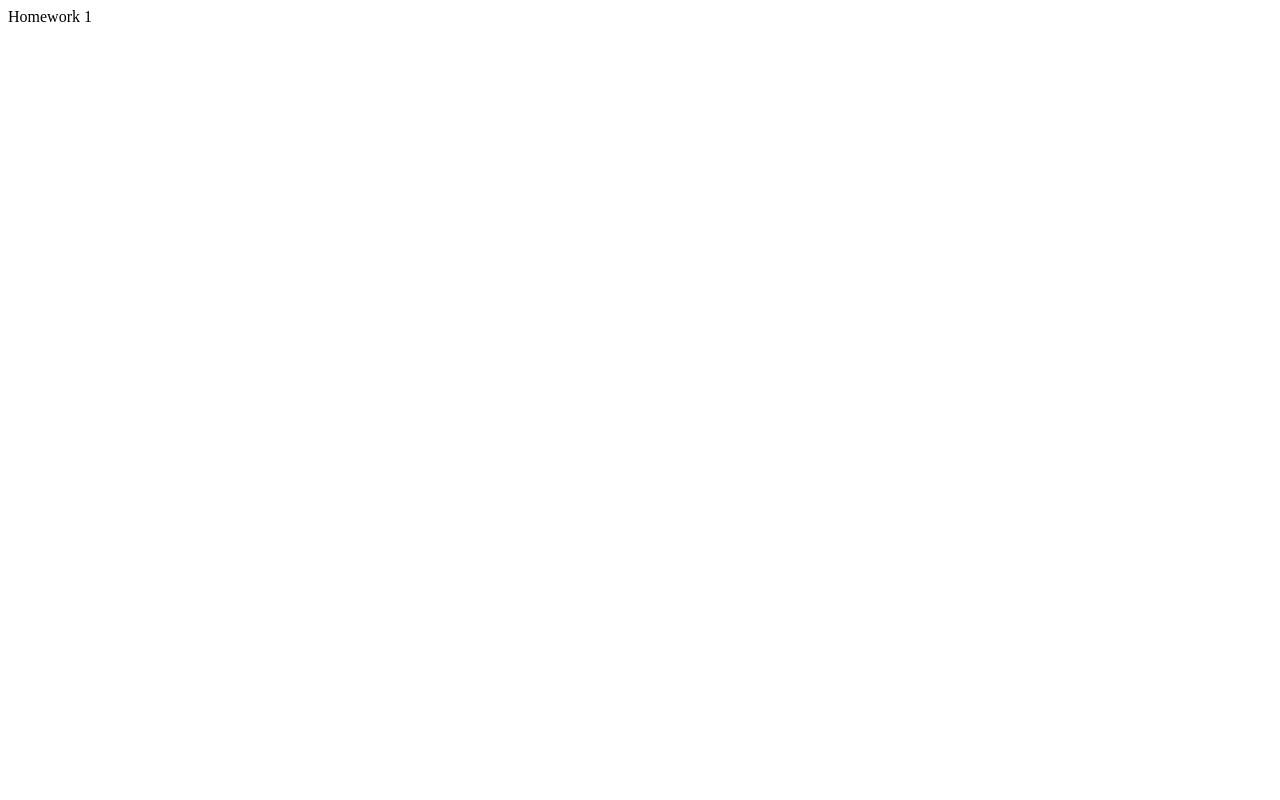
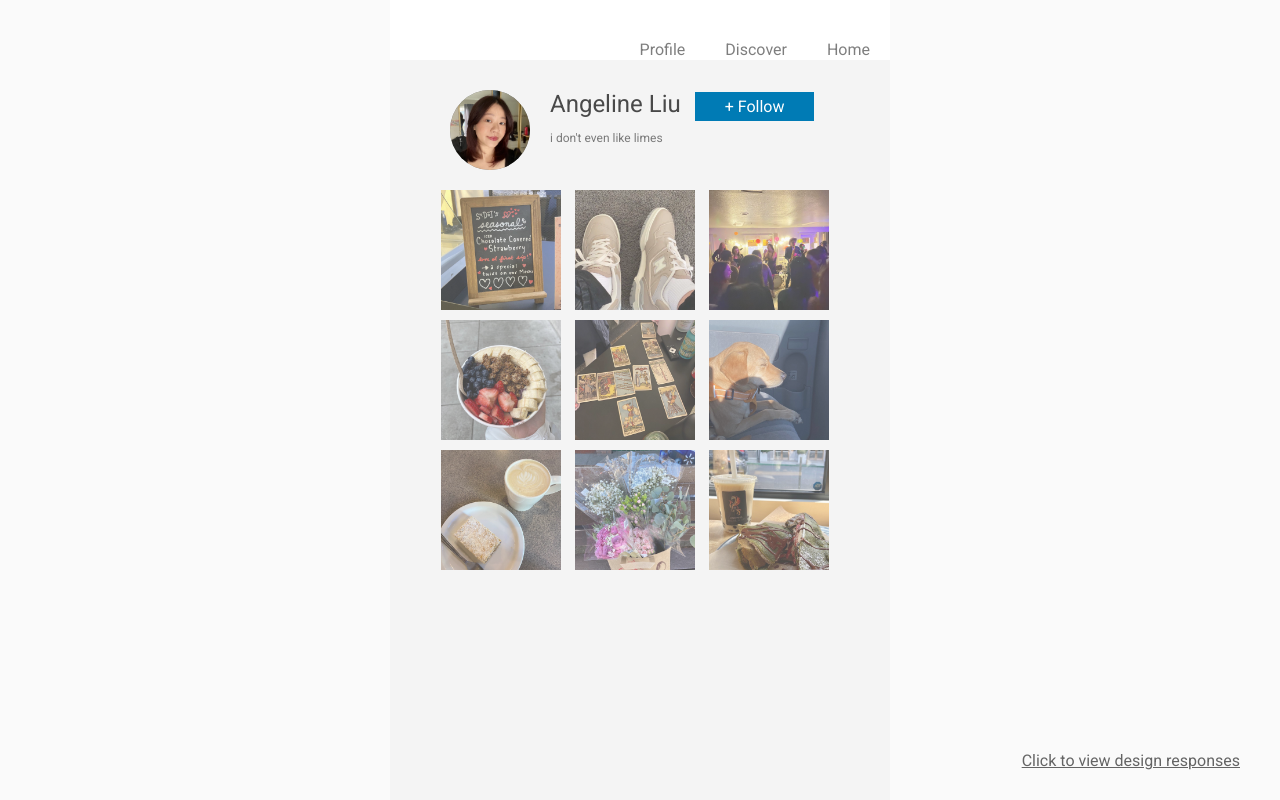
Before and after one commit to angelineliuu/angelineliuu.github.io, a plain HTML site: page homeworks/hw3/index.html in a window 1280 px wide. Drawn offline with Linux system fonts and the light colour scheme.

Commit message:
finished hw3

```diff
--- /dev/null
+++ b/homeworks/hw3/assets/css/initial.css
@@ -0,0 +1,112 @@
+#content {
+	width: 500px;
+	height: 100vh;
+	background: #f4f4f4;
+	margin: 0 auto;
+	position: relative;
+}
+
+#navbar {
+	height: 60px;
+	background: #ffffff;
+}
+
+.navbar-item {
+	float: right;
+	line-height: 60px;
+	opacity: 0.5;
+}
+
+#header {
+	position: relative;
+	top: 0px;
+	width: 100%;
+	height: 100px;
+	padding: 10px 0px;
+}
+
+#profile-pic {
+	display: inline-block;
+	height: 80px;
+	width: 80px;
+	margin: 20px 60px;
+	background-color: rgba(0, 0, 0, 0.5);
+}
+
+#information {
+	display: inline-block;
+	position: absolute;
+	height: 80px;
+	left: 170px;
+	margin-top: 10px;
+	margin-left: -10px;
+	color: rgba(0,0,0, .7);
+}
+
+#username {
+	font-size: 24px;
+	display: inline-block;
+	margin-top: 10px;
+}
+
+#follow-button {
+	background: #007bb5;
+	display: inline-block;
+	margin-top: 10px;
+	margin-left: 10px;
+	color: white;
+}
+
+#about {
+	font-size: 12px;
+	margin-top: 8px;
+	color: rgba(0,0,0, .5);
+	line-height: 1.5em;
+	width: 270px;
+}
+
+.row {
+	width: 100%;
+	height: 120px;
+	text-align: center;
+}
+
+.item {
+	position: relative;
+	background-color: rgba(0, 0, 0, 0.5);
+	display: inline-block;
+	opacity: 0.7;
+	overflow: hidden;
+}
+
+.item, #profile-pic {
+	position: relative;
+}
+
+#design {
+	text-decoration: underline;
+	color: black;
+	opacity: 0.6;
+	transition: 0.2s;
+	text-align: center;
+	position: fixed;
+	right: 40px;
+	bottom: 30px;
+}
+
+#design:hover {
+	opacity: 1;
+	text-decoration: underline;
+}
+
+img {
+	height: 100%;
+	position: absolute;
+	left: 50%;
+	transform: translateX(-50%);
+}
+
+html, body {
+	background: #fafafa;
+	font-family: 'Roboto', sans-serif;
+}
--- /dev/null
+++ b/homeworks/hw3/assets/css/style.css
@@ -0,0 +1,67 @@
+/* PROBLEM 1: Remove white margin of body, html */
+html, body {
+    margin:0
+}
+
+/* PROBLEM 2: Select profile picture and make it round */
+#profile-pic {
+    border-radius: 50%;
+    overflow: hidden
+}
+
+/* PROBLEM 3: Flesh our your follow button! 5 px for the
+top and bottom, 30 for the left and right*/
+#follow-button {
+    padding-top: 5px;
+    padding-bottom: 5px;
+    padding-left: 30px;
+    padding-right: 30px
+}
+
+/* PROBLEM 4: Turn items into a square, 120x120 px image */
+.item {
+    width: 120px;
+    height: 120px
+}
+
+/* PROBLEM 5: Create a 10 px horizontal space between items */
+.item  {
+    margin-right: 10px
+}
+
+/* PROBLEM 6: Create a 10px vertical space between rows */
+.row {
+    margin-top: 10px
+}
+
+/* PROBLEM 7: Add 20px of space between each navigation item */
+.navbar-item {
+    margin: 20px
+}
+
+/* PROBLEM 8: Create a hover effect, so that items will have
+full opacity when hovered over! It should also have a
+transition period of 0.2 seconds*/
+.item:hover {
+    opacity: 100%;
+    transition: 0.2s
+}
+
+/* PROBLEM 9: Add a click effect to the follow button, so
+the font becomes size 18 px when clicked on - as a result, the button will become
+larger when clicked on!*/
+#follow-button:active {
+    font-size: 18px
+}
+
+/* PROBLEM 10: Add a hover effect such that the text of the
+navigation has an opacity of 1 when hovered over!*/
+.navbar-item:hover {
+    opacity: 1
+}
+
+/* PROBLEM 11: In one selection, make the follow button, picture
+items, and nav bar items have a pointer cursor */
+#follow-button, .item, .navbar-item:hover {
+    cursor: pointer
+}
--- /dev/null
+++ b/homeworks/hw3/assets/css/wdd.css
@@ -0,0 +1,199 @@
+body {
+    margin: 0px;
+    font-family: 'Karla';
+    background: #f7f5f2;
+    padding: 60px;
+}
+
+a {
+	color: inherit;
+	text-decoration: none;
+}
+
+p:first-child {
+    font-style: italic;
+}
+
+p:nth-child(2) {
+    opacity: 0.8;
+}
+
+.img-scaled {
+    width: 100%;
+}
+
+.img-scaled-wh {
+    width: 100%;
+    height: 100%:
+}
+
+.clear {
+    clear: both;
+}
+
+* {
+    outline: none;
+}
+
+#data {
+	display: none;
+}
+
+.tag {
+	color: #6392c0;
+}
+
+.element {
+	color: #de6868;
+}
+
+#container {
+    width: 720px;
+    margin: 0px auto;
+    background: white;
+    box-shadow: 0px 0px 5px #edeae5;
+    border-radius: 2px;
+    position: relative;
+    padding: 30px 0px;
+}
+#header {
+    background: #78c272;
+    padding: 15px;
+    color: white;
+    width: 270px;
+}
+#header-caption-logo {
+    width: 20px;
+    float: left;
+}
+#header-caption-name {
+    float: left;
+    margin-left: 5px;
+    font-size: 12px;
+    font-weight: 700;
+    line-height: 15px;
+}
+#header-caption {
+    margin-bottom: 6px;
+    opacity: 0.6;
+}
+#header-title {
+    font-size: 18px;
+    font-weight: 300;
+    float: left;
+}
+#header-due {
+    float: left;
+    font-size: 18px;
+    font-weight: 300;
+    margin-left: 10px;
+    padding-left: 10px;
+    border-left: 2px solid rgba(255, 255, 255, 0.15);
+}
+.section {
+    margin: 30px 0px;
+    padding: 0px 30px;
+}
+#submission-header, .info-title {
+    text-align: left;
+    color: #78c272;
+    font-size: 24px;
+    font-weight: 700;
+    margin-bottom: 15px;
+}
+#submission-content, .info-content {
+    padding: 15px;
+    background: rgba(120, 194, 114, 0.1);
+    border-radius: 2px;
+    color: #4c5765;
+}
+.info-required {
+    font-size: 13px;
+    font-weight: 700;
+    opacity: 0.75;
+    margin-bottom: 10px;
+}
+.info-intro {
+    line-height: 24px;
+    font-size: 16px;
+    opacity: 0.75;
+}
+.info {
+    margin-bottom: 30px;
+}
+.info a {
+    font-weight: 700;
+    color: black;
+    opacity: 0.9;
+}
+.body-header {
+    font-size: 24px;
+    font-weight: 700;
+    color: #78c272;
+    margin-top: 36px;
+}
+.body p {
+    line-height: 24px;
+}
+.body img {
+	width: 100%;
+}
+.body a {
+	color: #78c272;
+}
+.body li {
+    line-height: 24px;
+}
+.body {
+    color: #4c5765;
+}
+.body .caption {
+    opacity: 0.6;
+}
+#submission {
+    padding: 0px 30px;
+}
+#submission-content p, #submission-content li {
+    line-height: 24px;
+    opacity: 0.75;
+}
+
+#announcement-heading {
+    text-align: right;
+    color: #de6868;
+    font-weight: 700;
+    font-size: 24px;
+    margin-bottom: 15px;
+}
+#announcement-content {
+    padding: 15px;
+    background: rgba(222, 104, 104, 0.1);
+    color: #4c5765;
+    font-size: 12px;
+    line-height: 24px;
+    border-radius: 2px;
+}
+.download {
+    background: #78c272;
+    color: white;
+    width: 240px;
+    text-align: center;
+    padding: 15px 0px;
+    border-radius: 2px;
+    font-size: 13px;
+    font-weight: 700;
+    margin: 30px auto;
+    cursor: pointer;
+}
+#announcement .link {
+    background: #de6868;
+    width: 320px;
+    font-size: 13px;
+    font-weight: 700;
+    color: white;
+    text-align: center;
+    padding: 15px 0px;
+    margin: 30px auto;
+    border-radius: 2px;
+    cursor: pointer;
+}
--- a/homeworks/hw3/index.html
+++ b/homeworks/hw3/index.html
@@ -1,6 +1,47 @@
 <!DOCTYPE html>
 <html>
-    <body>
-        Homework 1
-    </body>
+	<head>
+		<link rel="stylesheet" type="text/css" href="assets/css/style.css">
+		<link rel="stylesheet" type="text/css" href="assets/css/initial.css">
+		<meta name="viewport" content="width=device-width, initial-scale=1.0">
+		<meta charset="utf-8">
+		<link href="https://fonts.googleapis.com/css?family=Roboto" rel="stylesheet">
+	</head>
+	<body>
+	<div id="content">
+		<div id="navbar">
+			<div class="navbar-item">Home</div>
+			<div class="navbar-item">Discover</div>
+			<div class="navbar-item">Profile</div>
+		</div>
+		<div id="header">
+			<div id="profile-pic"><img src = "assets/img/me.jpg"/></div>
+			<div id="information">
+				<div id="username">Angeline Liu</div>
+				<div id="follow-button">+ Follow</div>
+				<div id="about">
+					i don't even like limes
+				</div>
+			</div>
+		</div>
+		<div id="pictures">
+			<div class="row">
+				<div class="item"><img src = "assets/img/1.jpg"/></div>
+				<div class="item"><img src = "assets/img/2.jpg"/></div>
+				<div class="item"><img src = "assets/img/3.jpg"/></div>
+			</div>
+			<div class="row">
+				<div class="item"><img src = "assets/img/4.jpg"/></div>
+				<div class="item"><img src = "assets/img/5.jpg"/></div>
+				<div class="item"><img src = "assets/img/6.jpg"/></div>
+			</div>
+			<div class="row">
+				<div class="item"><img src = "assets/img/7.jpg"/></div>
+				<div class="item"><img src = "assets/img/8.jpg"/></div>
+				<div class="item"><img src = "assets/img/9.jpg"/></div>
+			</div>
+		</div>
+	</div>
+	<a href="design_responses.html" id="design">Click to view design responses</a>
+	</body>
 </html>
```
Also changed, not shown: homeworks/hw3/design_responses.html (added, +49 -0 lines), homeworks/hw3/assets/img/1.jpg (added), homeworks/hw3/assets/img/2.jpg (added), homeworks/hw3/assets/img/3.jpg (added), homeworks/hw3/assets/img/4.jpg (added), homeworks/hw3/assets/img/5.jpg (added), homeworks/hw3/assets/img/6.jpg (added), homeworks/hw3/assets/img/7.jpg (added), homeworks/hw3/assets/img/8.jpg (added), homeworks/hw3/assets/img/9.jpg (added), homeworks/hw3/assets/img/me.jpg (added).
